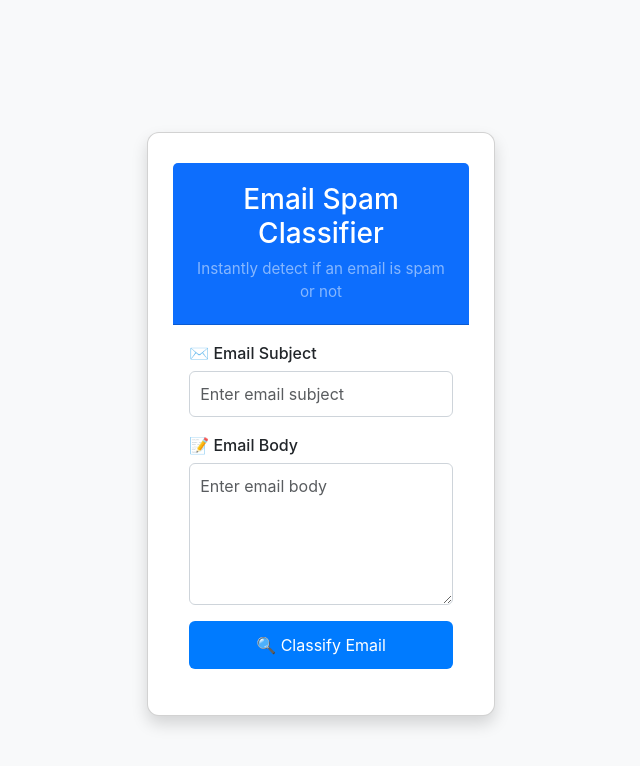
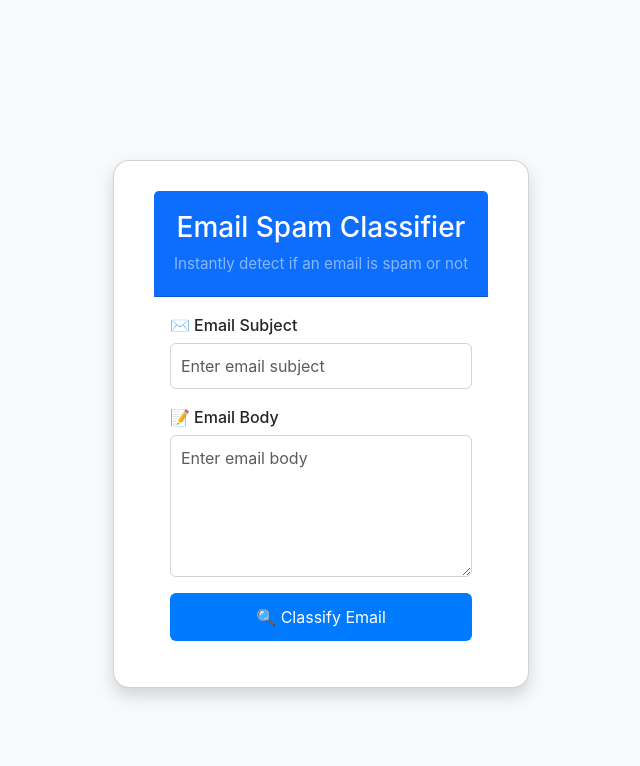
Before and after one commit to jessie726/Phishing-Email-Detector, a Flask app: page / in a window 1280 px wide. Shown: the top 766 px of the page, without its empty margins (319-959 px from the left). Run offline with Flask 3, Linux system fonts and the light colour scheme; parts of the project's set-up code (start-up, migrations or seed data) failed here and were passed over.

Commit message:
Update index.css

```diff
--- a/static/index.css
+++ b/static/index.css
@@ -13,12 +13,12 @@ body {
 /* Card styling */
 .card {
     background-color: #ffffff;
-    border-radius: 12px;
-    box-shadow: 0 8px 24px rgba(0, 0, 0, 0.08);
-    padding: 30px 25px;
+    border-radius: 16px;
+    box-shadow: 0 10px 30px rgba(0, 0, 0, 0.1);
+    padding: 30px 40px;
     max-width: 900px;
-    width: 90%;
-    margin: 20px auto;
+    width: 100%;
+    margin: 40px auto;
     transition: transform 0.2s ease-in-out;
 }
 .card:hover {
```
